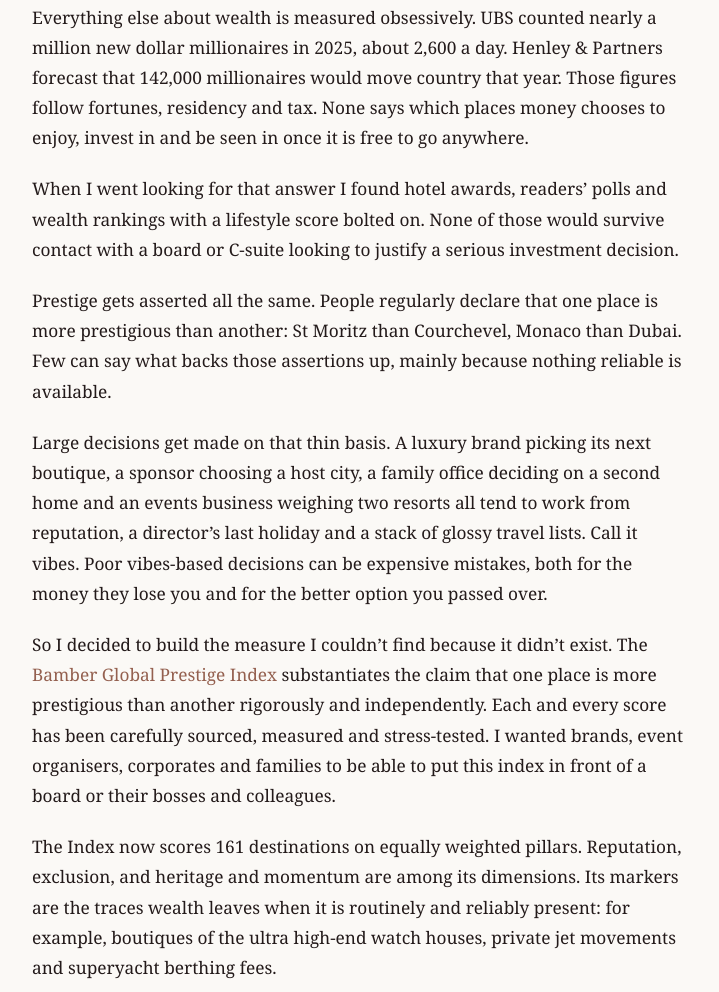
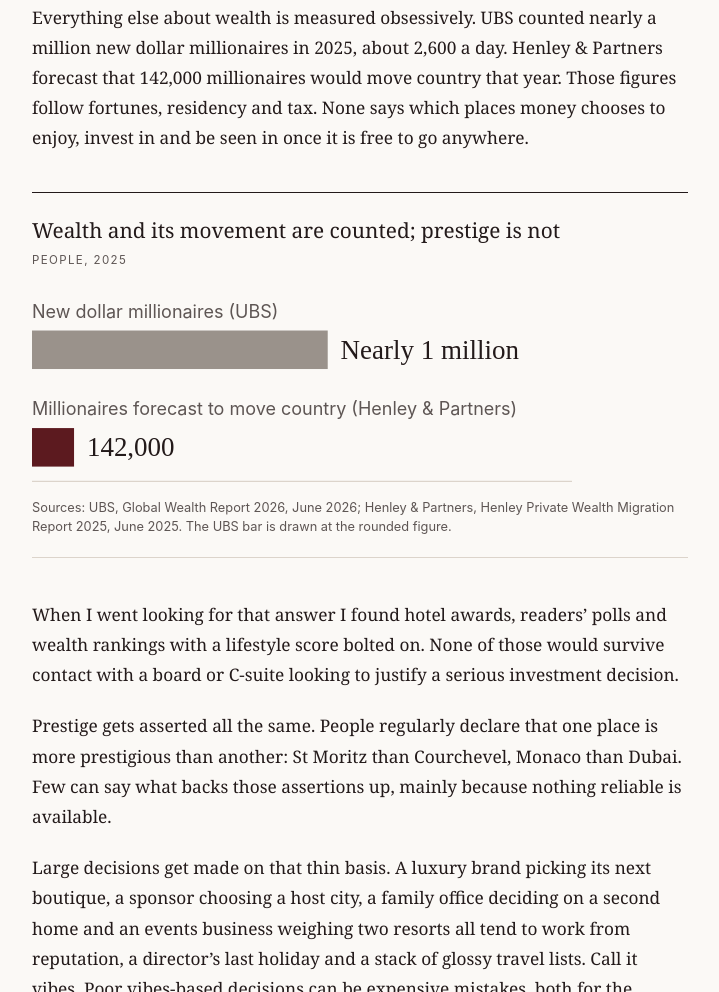
Before and after one commit to geoffbamber-stack/geoffbamber.com, a plain HTML site: page articles/why-i-built-the-bamber-index.html in a window 1280 px wide. Shown: the part 892-1884 px from the top of the page, without its empty margins (280-999 px from the left). Drawn offline with Linux system fonts and the light colour scheme.

Commit message:
Add chart to Bamber Index launch article
Bar chart of the UBS and Henley figures cited in the article, in the
house figure format.

Co-Authored-By: Claude Fable 5.2 <noreply@anthropic.com>
Claude-Session: https://claude.ai/code/session_01TvQFoPRR7Z26pgRuDLn3g3

```diff
--- a/articles/why-i-built-the-bamber-index.html
+++ b/articles/why-i-built-the-bamber-index.html
@@ -18,7 +18,7 @@
 <meta name="twitter:card" content="summary_large_image">
 <meta property="article:published_time" content="2026-11-15">
 <meta property="article:author" content="Geoff Bamber">
-<script type="application/ld+json">{"@context": "https://schema.org", "@type": "Article", "headline": "I built the Bamber Global Prestige Index to replace vibes with data", "description": "Wealth is counted everywhere but nobody measures the places where it chooses to invest and be seen. The Bamber Global Prestige Index is published on 24 November 2026.", "image": ["https://geoffbamber.com/img/og-why-i-built-the-bamber-index.jpg"], "datePublished": "2026-11-15", "dateModified": "2026-11-15", "author": {"@type": "Person", "name": "Geoff Bamber", "url": "https://geoffbamber.com/", "image": "https://geoffbamber.com/geoff_bamber_headshot.jpg", "sameAs": ["https://www.linkedin.com/in/geoff-bamber-uk", "https://geoffbamber.substack.com", "https://www.bamberindex.com/"]}, "publisher": {"@type": "Person", "name": "Geoff Bamber", "url": "https://geoffbamber.com/", "image": "https://geoffbamber.com/geoff_bamber_headshot.jpg", "sameAs": ["https://www.linkedin.com/in/geoff-bamber-uk", "https://geoffbamber.substack.com", "https://www.bamberindex.com/"]}, "mainEntityOfPage": "https://geoffbamber.com/articles/why-i-built-the-bamber-index", "articleSection": "Bamber Index", "inLanguage": "en-GB"}</script>
+<script type="application/ld+json">{"@context": "https://schema.org", "@type": "Article", "headline": "I built the Bamber Global Prestige Index to replace vibes with data", "description": "Wealth is counted everywhere but nobody measures the places where it chooses to invest and be seen. The Bamber Global Prestige Index is published on 24 November 2026.", "image": ["https://geoffbamber.com/img/og-why-i-built-the-bamber-index.jpg", "https://geoffbamber.com/img/why-i-built-the-bamber-index-chart.svg"], "datePublished": "2026-11-15", "dateModified": "2026-11-15", "author": {"@type": "Person", "name": "Geoff Bamber", "url": "https://geoffbamber.com/", "image": "https://geoffbamber.com/geoff_bamber_headshot.jpg", "sameAs": ["https://www.linkedin.com/in/geoff-bamber-uk", "https://geoffbamber.substack.com", "https://www.bamberindex.com/"]}, "publisher": {"@type": "Person", "name": "Geoff Bamber", "url": "https://geoffbamber.com/", "image": "https://geoffbamber.com/geoff_bamber_headshot.jpg", "sameAs": ["https://www.linkedin.com/in/geoff-bamber-uk", "https://geoffbamber.substack.com", "https://www.bamberindex.com/"]}, "mainEntityOfPage": "https://geoffbamber.com/articles/why-i-built-the-bamber-index", "articleSection": "Bamber Index", "inLanguage": "en-GB"}</script>
 <link rel="icon" href="../favicon.svg" type="image/svg+xml">
 <link rel="apple-touch-icon" href="../apple-touch-icon.png">
 <link rel="stylesheet" href="../styles.css">
@@ -55,6 +55,13 @@
 <p>During my years in hedge funds I met a number of billionaires. Their choices away from the desk fascinated me: the jets they flew, the resorts they returned to each winter and the coastlines where they bought second homes. People with essentially unlimited resources kept choosing the same small set of places. Iceman in Top Gun wanted to know who the best pilot was. I wanted to know which place is the most prestigious.</p>
 <p>Just as water flows downhill, wealth flows to prestige. A Geneva banker does not enjoy February in St Moritz for the tax treaty. He goes for the Cresta Run, the bar at Badrutt&rsquo;s Palace and the company on the terrace at Corviglia. Choices like his reveal more about prestige than any wealth table.</p>
 <p>Everything else about wealth is measured obsessively. UBS counted nearly a million new dollar millionaires in 2025, about 2,600 a day. Henley &amp; Partners forecast that 142,000 millionaires would move country that year. Those figures follow fortunes, residency and tax. None says which places money chooses to enjoy, invest in and be seen in once it is free to go anywhere.</p>
+<figure class="article-figure">
+  <p class="fig-title">Wealth and its movement are counted; prestige is not</p>
+  <p class="fig-sub">People, 2025</p>
+  <img src="../img/why-i-built-the-bamber-index-chart.svg" alt="Bar chart: UBS counted nearly 1 million new dollar millionaires in 2025 and Henley &amp; Partners forecast that 142,000 millionaires would move country that year." width="420" height="148" loading="lazy">
+  <figcaption>Sources: UBS, Global Wealth Report 2026, June 2026; Henley &amp; Partners, Henley Private Wealth Migration Report 2025, June 2025. The UBS bar is drawn at the rounded figure.</figcaption>
+</figure>
+
 <p>When I went looking for that answer I found hotel awards, readers&rsquo; polls and wealth rankings with a lifestyle score bolted on. None of those would survive contact with a board or C-suite looking to justify a serious investment decision.</p>
 <p>Prestige gets asserted all the same. People regularly declare that one place is more prestigious than another: St Moritz than Courchevel, Monaco than Dubai. Few can say what backs those assertions up, mainly because nothing reliable is available.</p>
 <p>Large decisions get made on that thin basis. A luxury brand picking its next boutique, a sponsor choosing a host city, a family office deciding on a second home and an events business weighing two resorts all tend to work from reputation, a director&rsquo;s last holiday and a stack of glossy travel lists. Call it vibes. Poor vibes-based decisions can be expensive mistakes, both for the money they lose you and for the better option you passed over.</p>
```
Also changed, not shown: img/why-i-built-the-bamber-index-chart.svg (added), 1 other file.
